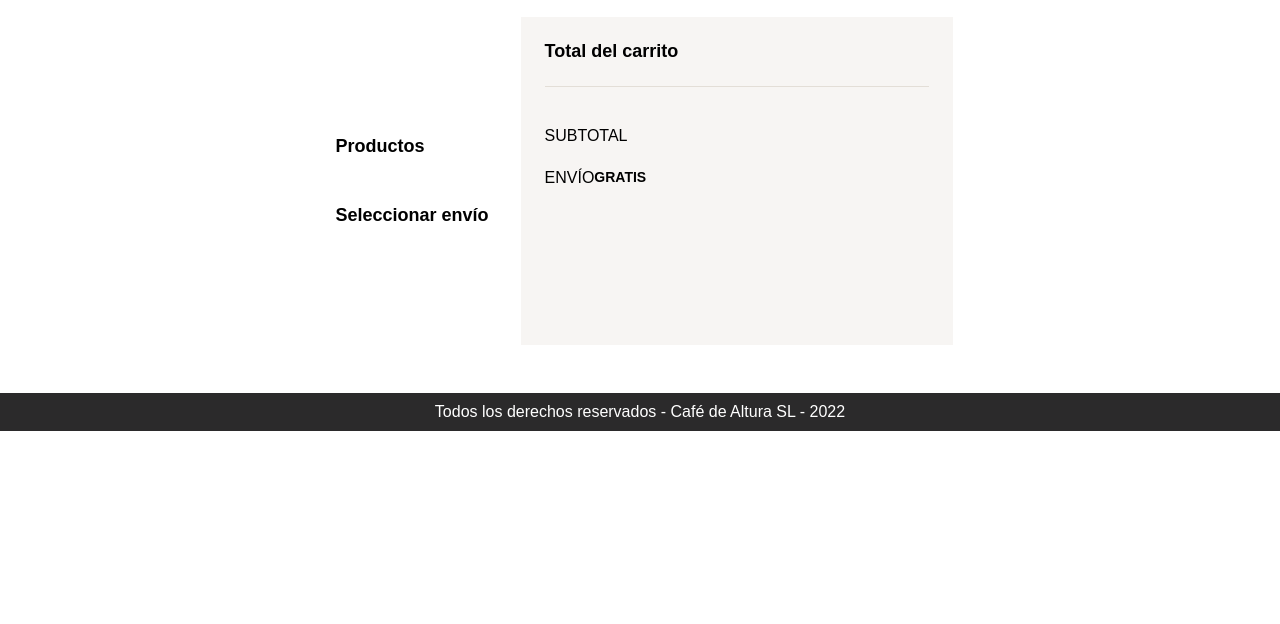
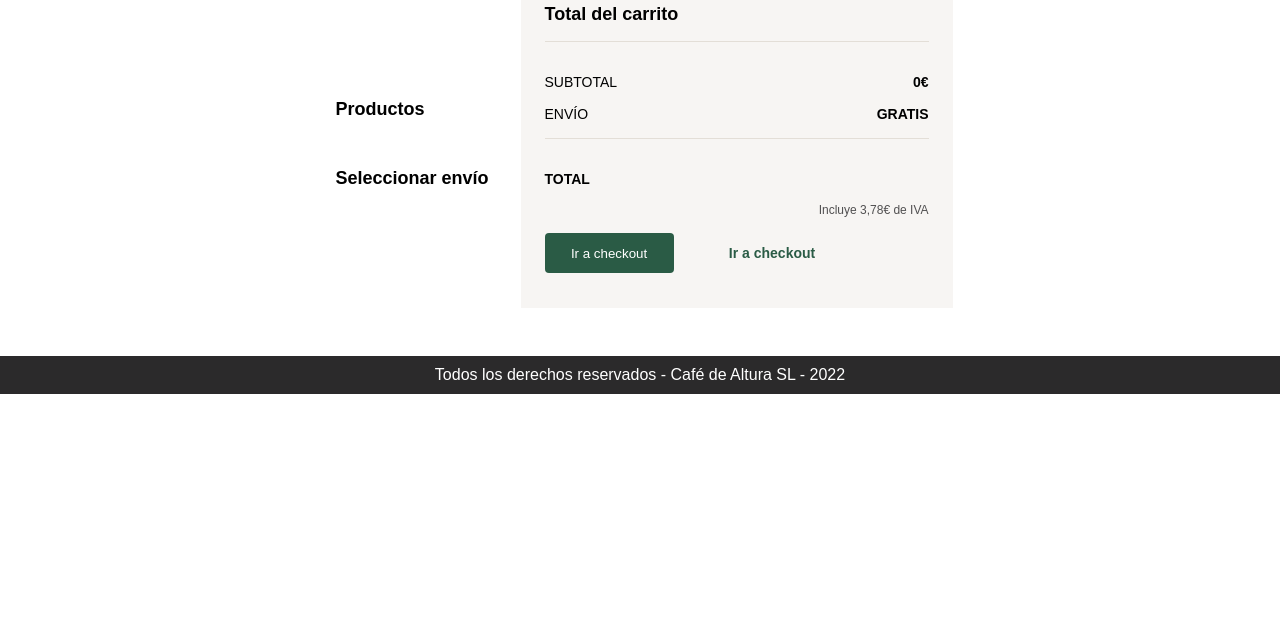
Before and after one commit to MarcosGutierrezMoya/pruebaCafeDeAltura, a plain HTML site: page assets/pages/cesta.html in a window 1280 px wide. Shown: the part 176-800 px from the top of the page. Drawn offline with Linux system fonts and the light colour scheme.

Commit message:
operation of the bag

```diff
--- a/assets/cestaStyle.css
+++ b/assets/cestaStyle.css
@@ -99,6 +99,9 @@ body>main>div>aside{
     padding: 24px;
     width: 384px;
     height: 280px;
+    display: flex;
+    flex-direction: column;
+    gap:16px;
 }
 #prize>.separador{
     height: 1px;
@@ -113,8 +116,38 @@ body>main>div>aside{
 #prize>section{
     display: flex;
     justify-content: space-between;
+    width: 100%;
+}
+#prize>section>p:first-child{
+    font-size: 14px;
+    font-weight: 400;
 }
 #prize>section>p:last-child{
     font-size: 14px;
     font-weight: 600;
 }
+
+#prize>div{
+    display: flex;
+    justify-content: space-between;
+    gap: 16px;
+}
+#cestaCheckout{
+    width: 129px;
+    height: 40px;
+    padding: 12px 24px;
+    border: 0;
+    color: white;
+    background: #2A5B45;
+    border-radius: 4px;
+}
+#cestaSeguirComprando{
+    width: 165px;
+    height: 40px;
+    border: none;
+    background-color: transparent;
+    border-radius: 4px;
+    color:#2A5B45;
+    font-size: 14px;
+    font-weight: 600;
+}
--- a/assets/js/main.js
+++ b/assets/js/main.js
@@ -21,13 +21,16 @@ if (document.title == "Café de altura") {
     // }
     //#endregion
 
-    for (let i = 0; i < document.getElementsByClassName("flechaFaq").length; i++) {
-        document.getElementsByClassName("flechaFaq")[i].addEventListener("click",occult);
+    function añadir() {
+        if (adds < 4) {
+            adds += 1;
+            precio = this.previousSibling.previousSibling.children[1].textContent;
+            nombre = this.previousSibling.previousSibling.children[0].value;
+            source = this.previousSibling.previousSibling.previousSibling.previousSibling.src;
+            localStorage.setItem(`precio${adds}`,JSON.stringify({"name":nombre, "price":precio,"src":source}));
+            localStorage.setItem("cantidad",JSON.stringify({"num": adds}))
+        }
     }
-    for (let i = 0; i < document.getElementsByClassName("masProducto").length; i++) {
-        document.getElementsByClassName("masProducto")[i].addEventListener("click",añadir);
-    }
-    document.getElementById("text2").hidden = true;
     function occult(i) {
         let p1 = document.getElementById("text0");
         let p2 = document.getElementById("text1");
@@ -68,17 +71,14 @@ if (document.title == "Café de altura") {
                 break;
         }
     }
+    for (let i = 0; i < document.getElementsByClassName("flechaFaq").length; i++) {
+        document.getElementsByClassName("flechaFaq")[i].addEventListener("click",occult);
+    }
+    for (let i = 0; i < document.getElementsByClassName("masProducto").length; i++) {
+        document.getElementsByClassName("masProducto")[i].addEventListener("click",añadir);
+    }
+    document.getElementById("text2").hidden = true;
 
-    function añadir() {
-        if (adds < 4) {
-            adds += 1;
-            precio = this.previousSibling.previousSibling.children[1].textContent;
-            nombre = this.previousSibling.previousSibling.children[0].value;
-            source = this.previousSibling.previousSibling.previousSibling.previousSibling.src;
-            localStorage.setItem(`precio${adds}`,JSON.stringify({"name":nombre, "price":precio,"src":source}));
-            localStorage.setItem("cantidad",JSON.stringify({"num": adds}))
-        }
-    }
 }
 else if (document.title == "Cesta") {
     let zonaProducto = document.getElementsByClassName("zonaProducto")[0];
@@ -87,7 +87,7 @@ else if (document.title == "Cesta") {
     // let imgProducto = document.getElementsByClassName("imgProducto")[0];
     // let infoProducto = document.getElementsByClassName("infoProducto")[0];
     //#endregion
-    // let cantidad = 1;
+    let cantidad = 0;
 
     if(JSON.parse(localStorage.getItem("cantidad"))) {
         let cuantity = JSON.parse(localStorage.getItem("cantidad"));
@@ -139,6 +139,13 @@ else if (document.title == "Cesta") {
 
             //#endregion
 
+            let subTotalPrice = document.getElementById("subtotal");
+            let totalPrice = document.getElementById("total");
+
+            cantidad = parseInt(Object.values(obj)[1]);
+            subTotalPrice.innerText = `${parseInt(subTotalPrice.textContent) + cantidad},00€`;
+
+            totalPrice.innerText = `${parseInt(subTotalPrice.textContent)},00€`
         }
 
         //#region Prueba del articulo
--- a/assets/pages/cesta.html
+++ b/assets/pages/cesta.html
@@ -52,16 +52,12 @@
             </div>
         </section>
     </nav>
-    <header id="head">
-        <h1 style="text-align:center;">Página de la tienda</h1>
-    </header>
     <main>
         <h2>Cesta</h2>
         <div>
             <article id="productos">
                 <h3>Productos</h3>
                 <div class="zonaProducto">
-                    <!-- #region articulo de prueba -->
                     <!-- <article class="producto">
                         <div class="cantidad">
                             <div>
@@ -81,7 +77,6 @@
                         </div>
                         <h3 class="precioProducto"></h3>
                     </article> -->
-                    <!-- #endregion -->
                 </div>
                 <h3>Seleccionar envío</h3>
             </article>
@@ -90,12 +85,25 @@
                 <div class="separador"></div>
                 <section>
                     <p>SUBTOTAL</p>
-                    <p id="subtotal"></p>
+                    <p><strong id="subtotal">0€</strong></p>
                 </section>
                 <section>
                     <p>ENVÍO</p>
-                    <p>GRATIS</p>
+                    <p><strong>GRATIS</strong></p>
                 </section>
+                <div class="separador"></div>
+                <section>
+                    <p><strong>TOTAL</strong></p>
+                    <p><strong id="total"></strong></p>
+                </section>
+                <section>
+                    <p></p>
+                    <p style="color: #515051;font-size: 12px; font-weight: 400;">Incluye 3,78€ de IVA</p>
+                </section>
+                <div>
+                    <button id="cestaCheckout">Ir a checkout</button>
+                    <button id="cestaSeguirComprando">Ir a checkout</button>
+                </div>
             </aside>
         </div>
     </main>
```
